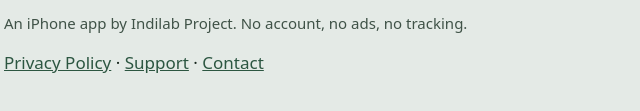
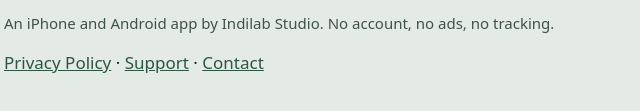
Before and after one commit to indilab-studio/leafrest, a plain HTML site: page index.html in a window 1280 px wide. Shown: the part 183-294 px from the top of the page, 326-966 px from the left. Drawn offline with Linux system fonts and the light colour scheme.

Commit message:
Developer name: Indilab Studio (matches Google Play)

```diff
--- a/index.html
+++ b/index.html
@@ -11,6 +11,6 @@
 <body><main>
   <h1>Leafrest</h1>
   <p>A feed that ends. 21 cards a day — checked classic quotes, science facts, myths set straight and quick quizzes. About 7 minutes, then back to real life.</p>
-  <p class="sub">An iPhone app by Indilab Project. No account, no ads, no tracking.</p>
+  <p class="sub">An iPhone and Android app by Indilab Studio. No account, no ads, no tracking.</p>
   <p><a href="privacy.html">Privacy Policy</a> · <a href="privacy.html#support">Support</a> · <a href="mailto:indilabp@gmail.com">Contact</a></p>
 </main></body></html>
```
Also changed, not shown: privacy.html (+1 -1 lines).
